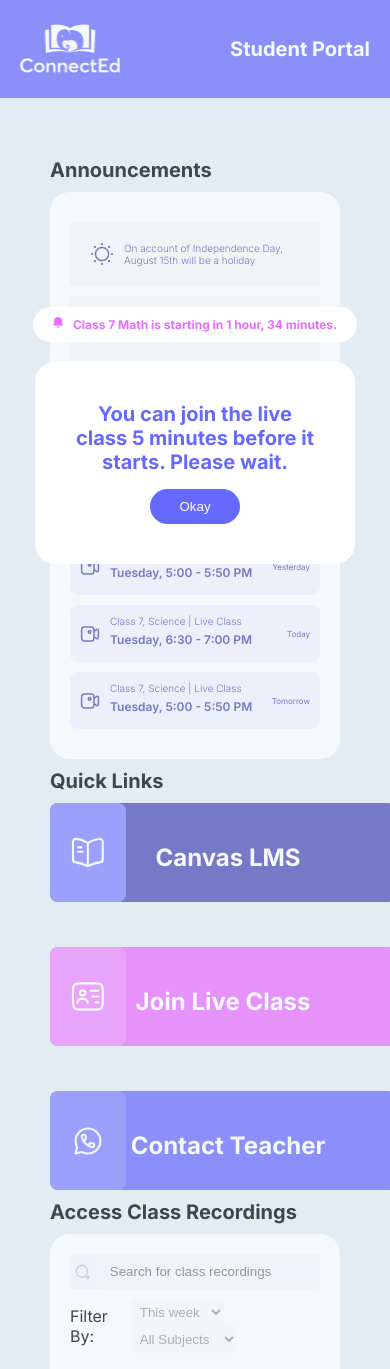
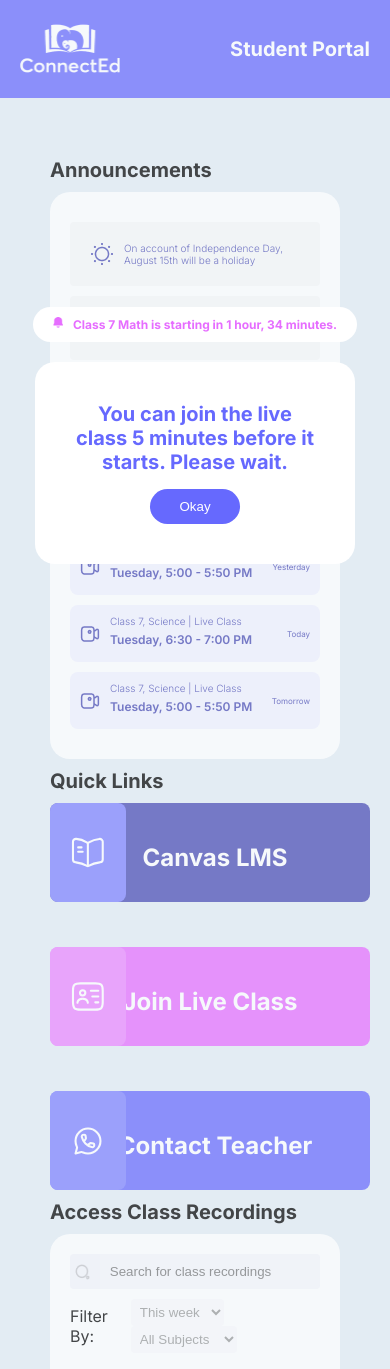
Before and after one commit to Ritwik993/Student_portal, a Next.js app: page / in a window 390 px wide. Shown: the top 1369 px of the page. Built offline with nearby package versions, Linux system fonts and the light colour scheme.

Commit message:
files added

```diff
--- a/src/components/ContactLinkBox/ContactLinkBox.module.css
+++ b/src/components/ContactLinkBox/ContactLinkBox.module.css
@@ -46,6 +46,7 @@
 
 @media (max-width:950px) {
     .container {
+        width:320px;
         display: flex;
         align-items: center;
         /* gap:20px; */
--- a/src/components/LinksBox/LMSLinksBox.module.css
+++ b/src/components/LinksBox/LMSLinksBox.module.css
@@ -47,6 +47,7 @@
 
 @media (max-width:950px) {
     .container {
+        width:320px;
         display: flex;
         align-items: center;
         /* gap:20px; */
--- a/src/components/LiveClassLinkBox/LiveClassLinkBox.module.css
+++ b/src/components/LiveClassLinkBox/LiveClassLinkBox.module.css
@@ -58,6 +58,7 @@
         padding-left: 10px;
         padding-right: 10px;
         position: relative;
+        width:320px;
         /* opacity: 0.5; */
     }
 
```
